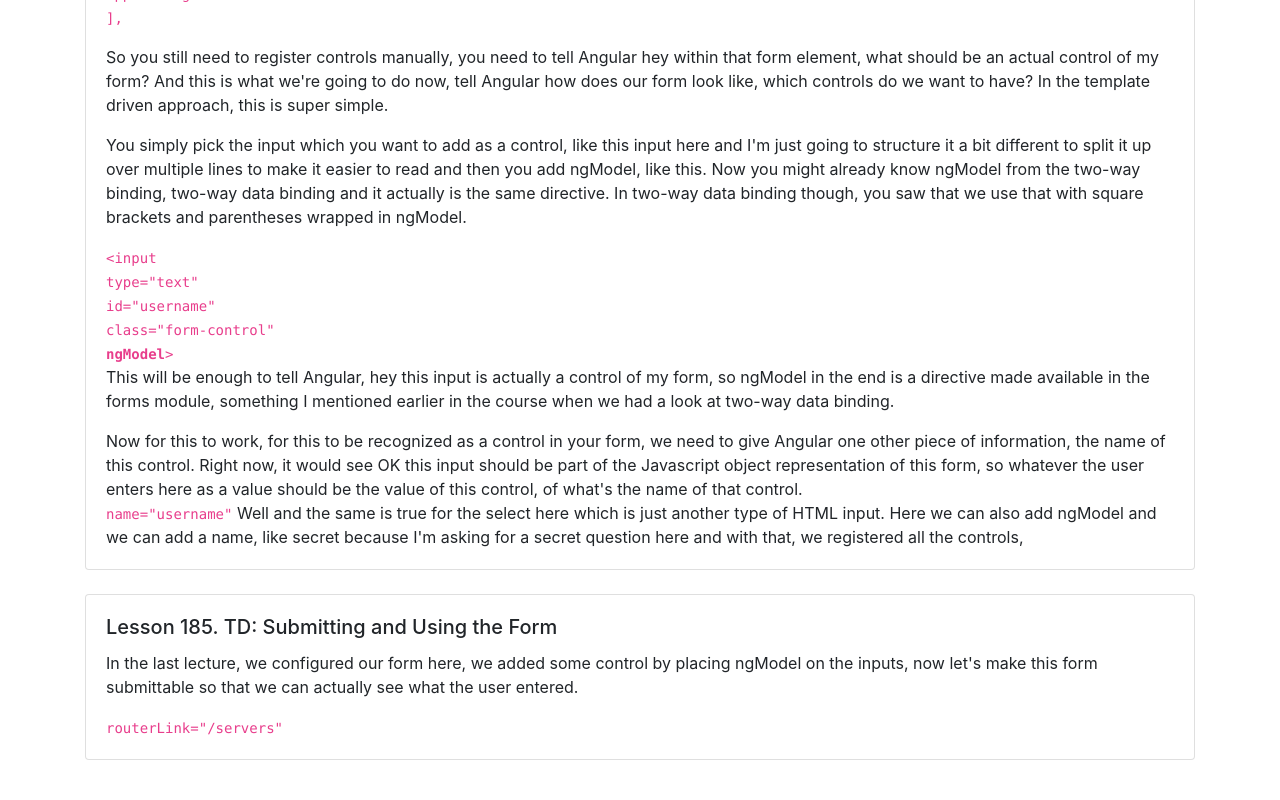
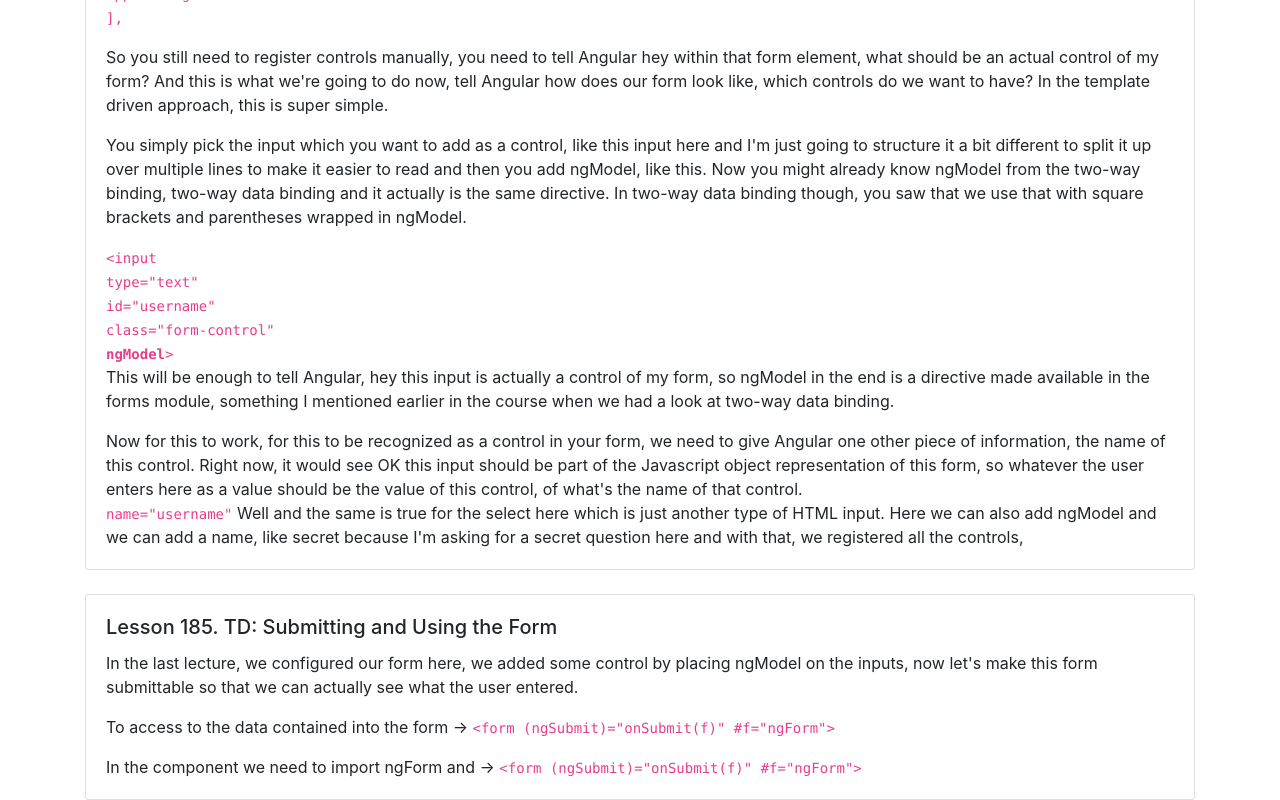
Before and after one commit to Sandro81/section15-Handling-forms-in-Angular-Apps, an Angular app: page / in a window 1280 px wide. Shown: the part 672-1472 px from the top of the page. Before the commit the page ends 1432 px from the top, so only its background shows below. Built offline with nearby package versions, Linux system fonts and the light colour scheme.

Commit message:
section 15

```diff
--- a/src/app/app.component.html
+++ b/src/app/app.component.html
@@ -86,10 +86,9 @@
           <div class="card">
             <div class="card-body">
               <h5 class="card-title">Lesson 185. TD: Submitting and Using the Form</h5>
-              <p class="card-text"> In the last lecture, we configured our form here, we added some control by placing ngModel on the inputs, now let's make this form submittable so that we can actually see what the user entered.
-
-              </p>
-              <p class="card-text"> <code>routerLink="/servers" </code></p>
+              <p class="card-text"> In the last lecture, we configured our form here, we added some control by placing ngModel on the inputs, now let's make this form submittable so that we can actually see what the user entered.</p>
+              <p class="card-text">To access to the data contained into the form -> <code>&#60;form (ngSubmit)="onSubmit(f)" #f="ngForm"></code></p>
+              <p class="card-text">In the component we need to import ngForm and -> <code>&#60;form (ngSubmit)="onSubmit(f)" #f="ngForm"></code></p>
             </div>
           </div>
 
```
